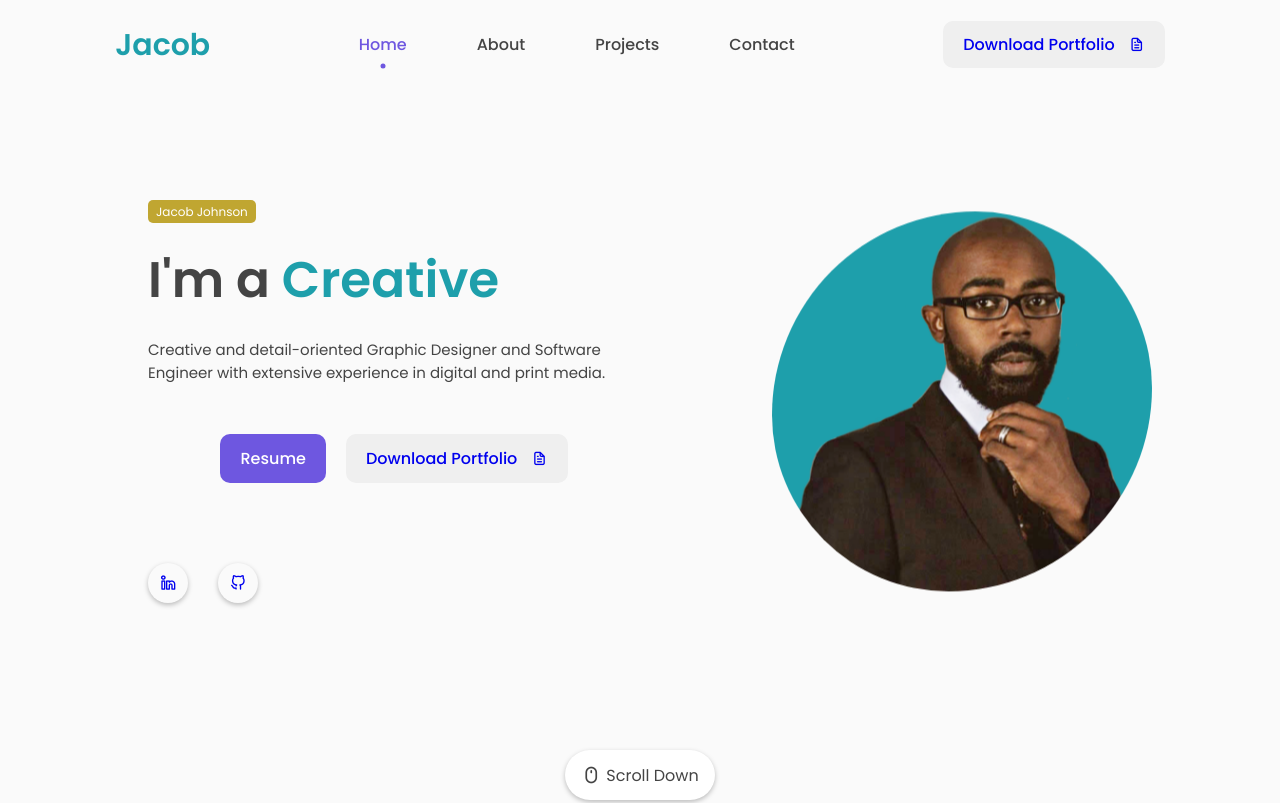
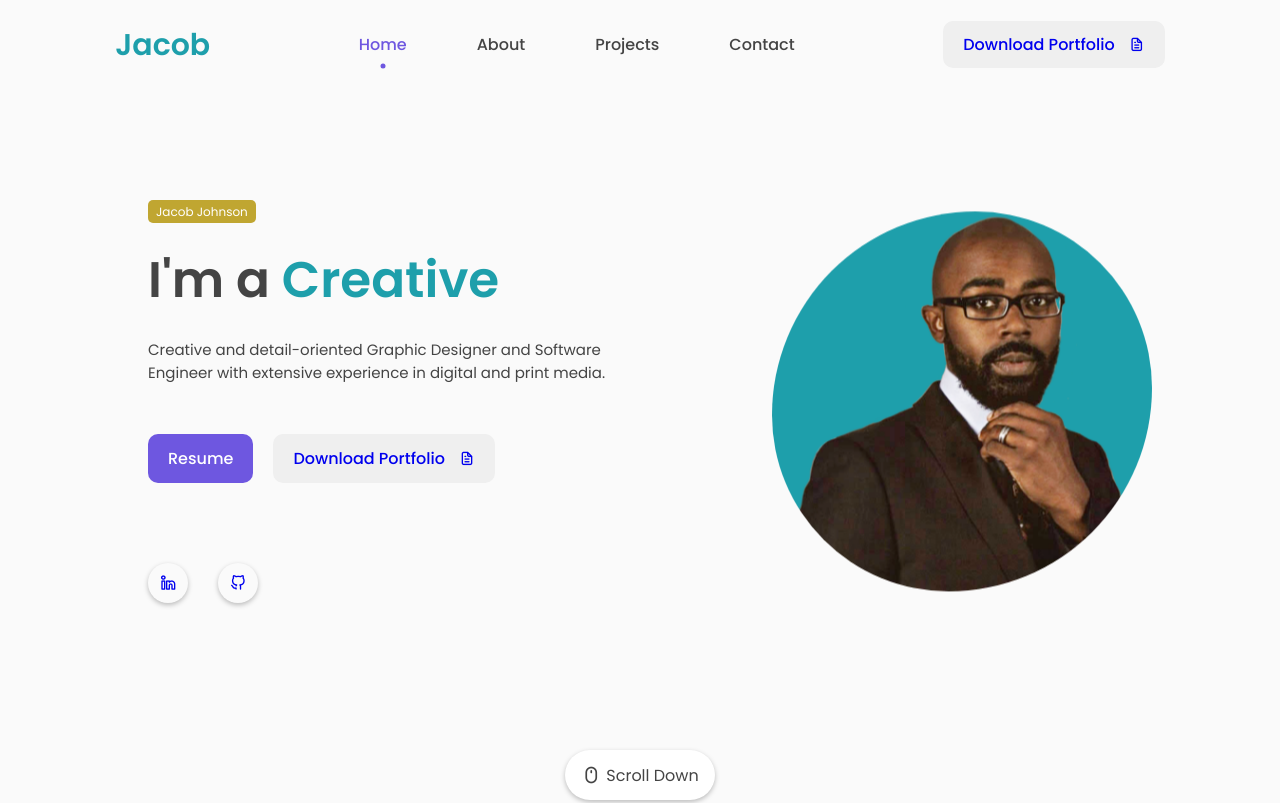
Before and after one commit to JacobJohnson986/portfolio, a plain HTML site: page index.html in a window 1280 px wide. Shown: the top 803 px of the page. Drawn offline with nearby package versions, Linux system fonts and the light colour scheme.

Commit message:
fixed scroll box

```diff
--- a/assets/css/style.css
+++ b/assets/css/style.css
@@ -686,9 +686,8 @@ footer{
 } */
 
 .featured-text-btn {
-    display: flex;
-    justify-content: center; /* This will center the button horizontally */
-    align-items: center; /* This ensures vertical centering */
+    display: inline-flex; /* Keep the buttons inline with the content width */
+    align-items: center; /* Vertically center the button */
     margin-top: 20px; /* Adjust if needed */
-    width: 100%; /* Ensures the container takes up the full width */
+    width: auto; /* Remove the full width to fit content */
 }
```
